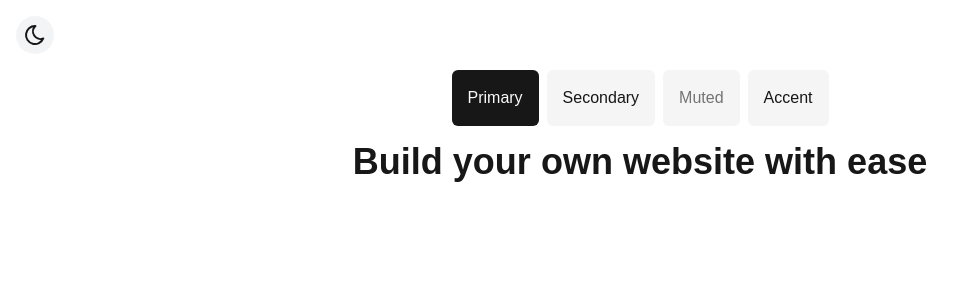
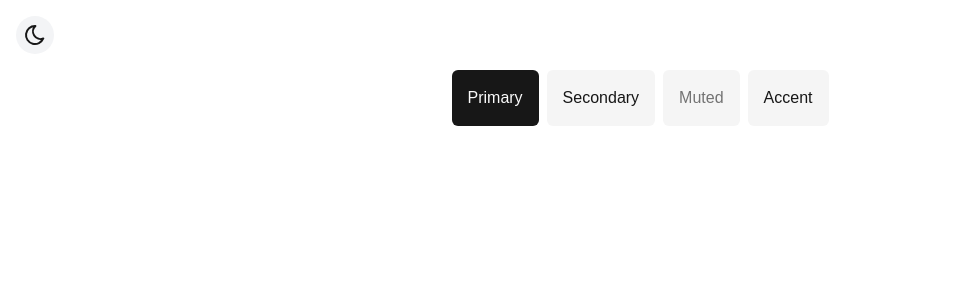
Before and after one commit to Tokittoo/Penquin-retry, a Next.js app: page / in a window 1280 px wide. Shown: the top 300 px of the page, without its empty margins (0-964 px from the left). Built offline with nearby package versions, Linux system fonts and the light colour scheme.

Commit message:
fix: Text Animation

```diff
--- a/src/app/page.tsx
+++ b/src/app/page.tsx
@@ -1,5 +1,4 @@
 import DarkModeToggle from "@/components/DarkModeToggle";
-import { TextAnimation } from "@/registry/components/ui/text-animation";
 
 export default function Home() {
   return (
@@ -24,9 +23,7 @@ export default function Home() {
           </div>
         </div>
 
-        <div className='max-w-4xl mx-auto'>
-          <TextAnimation text="Build your own website with ease" by={'chars'} />
-        </div>
+
       </div>
     </div>
   );
--- a/src/registry/components/ui/text-animation.tsx
+++ b/src/registry/components/ui/text-animation.tsx
@@ -15,6 +15,7 @@ interface TextAnimationProps {
   blur?: boolean,
   fade?: boolean,
   ease?: 'easeInOut' | 'easeIn' | 'easeOut',
+  direction?: 'top' | 'bottom' | 'right' | 'left'
 }
 
 const TextAnimation = ({
@@ -25,8 +26,9 @@ const TextAnimation = ({
   staggerChildren = 0.05,
   by = 'chars',
   blur = true,
-  fade = false,
-  ease = 'easeInOut'
+  fade = true,
+  ease = 'easeInOut',
+  direction = 'bottom'
 }: TextAnimationProps) => {
   const [scope, animate] = useAnimate();
   const [segments, setSegments] = React.useState<string[] | null>(null);
@@ -60,6 +62,7 @@ const TextAnimation = ({
           {
             opacity: 1,
             y: 0,
+            x: 0,
             filter: 'blur(0px)'
           },
           {
@@ -89,7 +92,9 @@ const TextAnimation = ({
           <span
             style={{
               opacity: fade ? 0 : 1,
-              transform: 'translateY(20px)',
+              transform: direction === 'bottom' ? 'translateY(20px)' :
+              direction === 'top' ? 'translateY(-20px)' :
+              direction === 'right' ? 'translateX(20px)' : 'translateX(-20px)',
               filter: blur ? 'blur(10px)' : 'none',
               display: 'inline-block',
             }}
```
